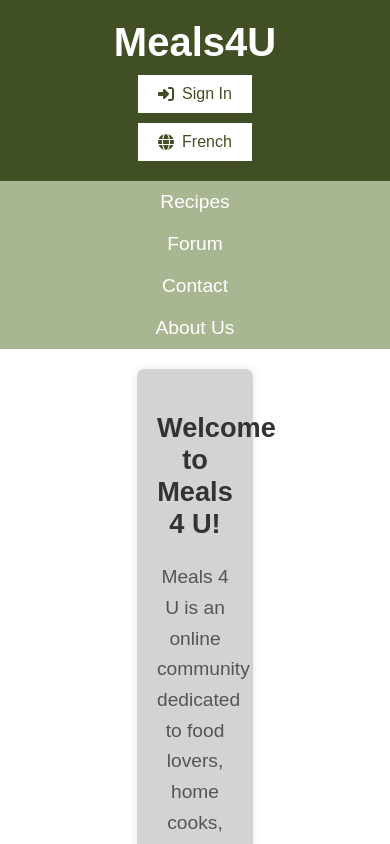
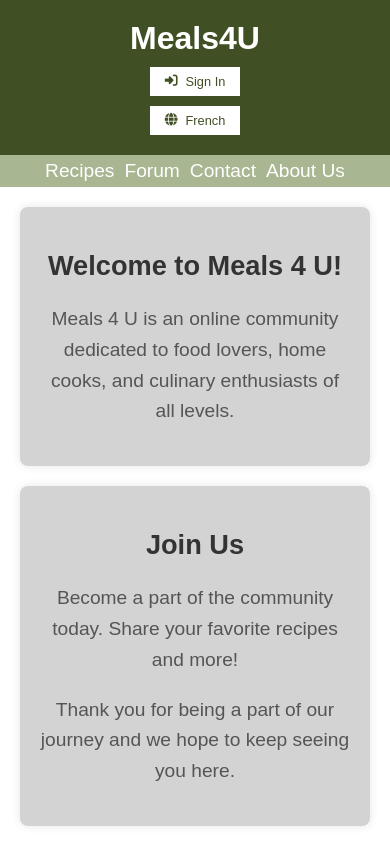
Before and after one commit to UpamaU/NewReactAppProject2, a React (Create React App) app: page /about in a window 390 px wide. Shown: the top 844 px of the page. Built offline with nearby package versions, Linux system fonts and the light colour scheme.

Commit message:
more responsive header

```diff
--- a/src/About.css
+++ b/src/About.css
@@ -5,7 +5,6 @@
   gap: 20px;
   padding: 20px;
   margin: 0 auto;
-  width: 40%;
   box-sizing: border-box;
 }
 
--- a/src/Header.css
+++ b/src/Header.css
@@ -46,7 +46,7 @@ h1 a {
 }
 
 .sign-in i, .log-out i, .language-switch i {
-  margin-right: 8px; /* Space between icon and text */
+  margin-right: 8px;
 }
 
 .language-switch {
@@ -129,15 +129,32 @@ nav a:hover {
   .sign-in, .log-out, .language-switch {
     margin-top: 10px;
     position: static;
+    font-size: 0.8rem; /* smaller font size */
+    padding: 7px 15px;
   }
 
   .sign-in-form {
     position: static;
-    width: calc(100% - 40px);
+    width: auto;
+    margin: 10px 0;
+  }
+
+  nav {
+    padding: 5px 10px;
   }
 
   nav ul {
-    flex-direction: column;
-    align-items: center;
+    gap: 10px;
   }
+
+  nav a {
+    font-size: 1.2rem;
+  }
+  h1 {
+    font-size: 2.0rem;
+    margin: 0;
+    flex-grow: 1;
+    text-align: center;
+  }
+
 }
```
